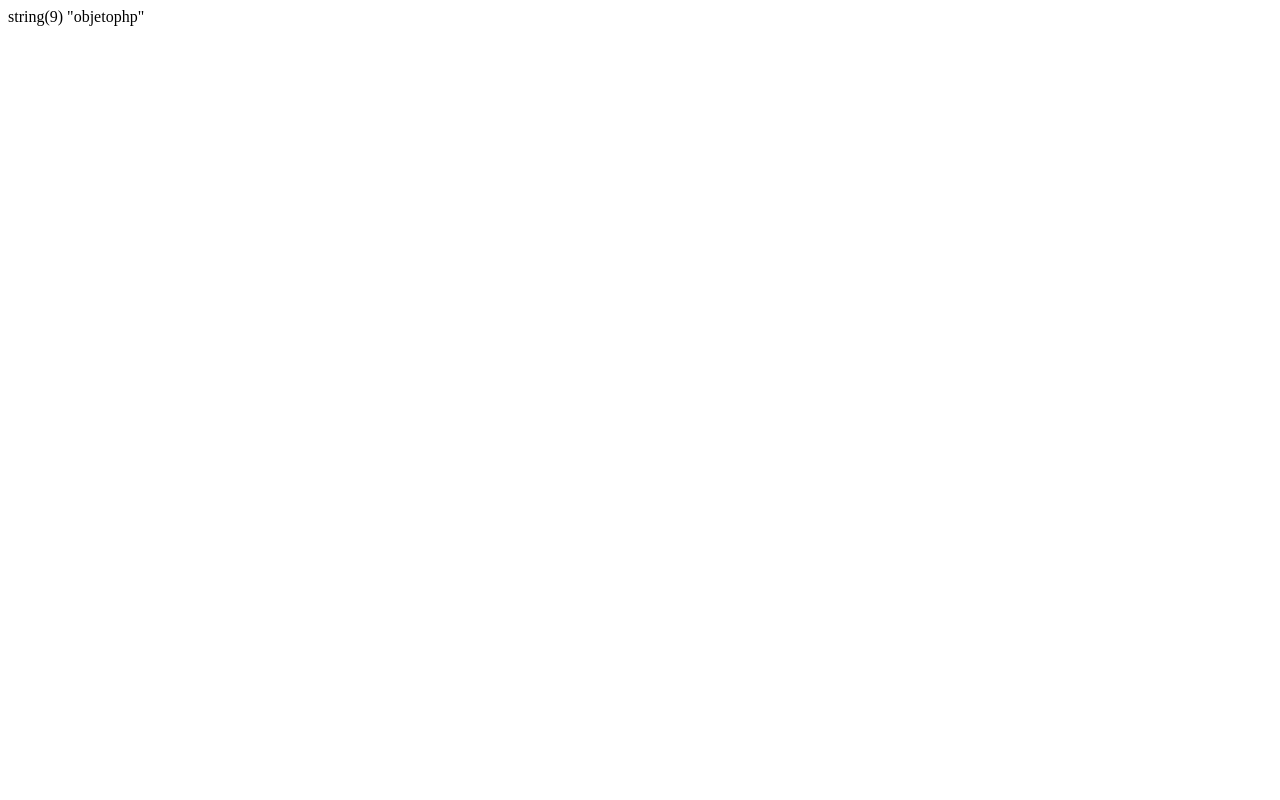
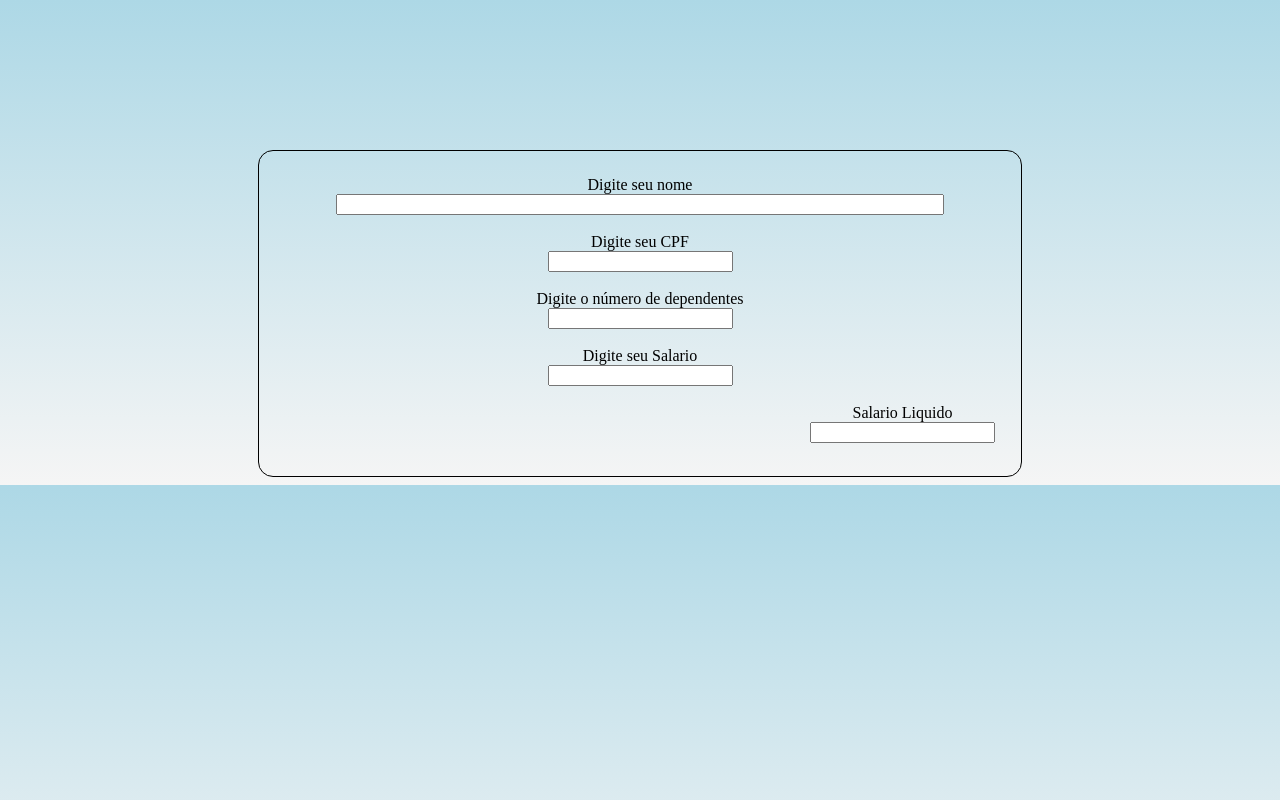
Before and after one commit to KlaytonLima/PHP, a PHP site: page / in a window 1280 px wide. Before the commit the page is almost empty. Run offline with PHP 8.4, Linux system fonts and the light colour scheme; some libraries are stand-ins or nearby versions.

Commit message:
Atualizando Arquivos

```diff
--- /dev/null
+++ b/exercicios/classes_metodos_atributos_objetos/index.css
@@ -0,0 +1,33 @@
+body{
+   background-image: linear-gradient(180deg, lightblue, whitesmoke);
+}
+
+header{
+
+   margin-top: 150px;
+   margin-left: 250px;
+   margin-right: 250px;
+   height: 325px;
+   border: 1px solid;
+   border-radius: 15px;
+
+}
+
+.container{
+
+  margin-top: 25px;
+  text-align: center;
+
+}
+
+.container input[for='nome']{
+   width: 600px;
+}
+
+.container input[for='total']{
+   margin-left: 525px;
+}
+
+.container label[for='total']{
+   margin-left: 525px;
+}
--- a/exercicios/classes_metodos_atributos_objetos/index.php
+++ b/exercicios/classes_metodos_atributos_objetos/index.php
@@ -1,7 +1,31 @@
-<?php
-
-
-
-var_dump(objeto.php);
-
-?>
+<!DOCTYPE html>
+<html lang="en">
+<head>
+    <meta charset="UTF-8">
+    <meta http-equiv="X-UA-Compatible" content="IE=edge">
+    <meta name="viewport" content="width=device-width, initial-scale=1.0">
+    <link rel="stylesheet" href="index.css">
+    <title>Document</title>
+</head>
+<body>
+    <header>
+        <div class="container">
+            <label for="nome">Digite seu nome</label><br>
+            <input for="nome" type="text"><br>
+            <br>
+            <label for="cpf">Digite seu CPF</label><br>
+            <input for="cpf" type="text"><br>
+            <br>
+            <label for="numero_dependentes">Digite o número de dependentes</label><br>
+            <input for="numero_dependentes" type="int"><br>
+            <br>
+            <label for="salario_bruto">Digite seu Salario</label><br>
+            <input for="salario_bruto" type="float"><br>
+            <br>
+            <label for="total">Salario Liquido</label><br>
+            <input for="total" type="float"><br>
+            <br>
+        </div>
+    </header>
+</body>
+</html>
```
Also changed, not shown: exercicios/classes_metodos_atributos_objetos/Funcionario.php (+2 -8 lines).
